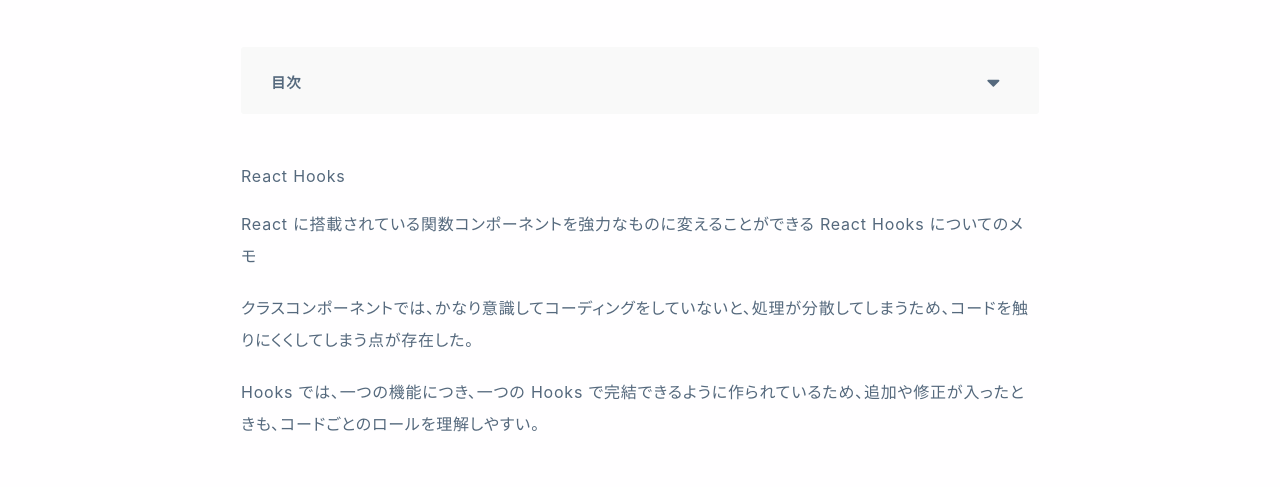
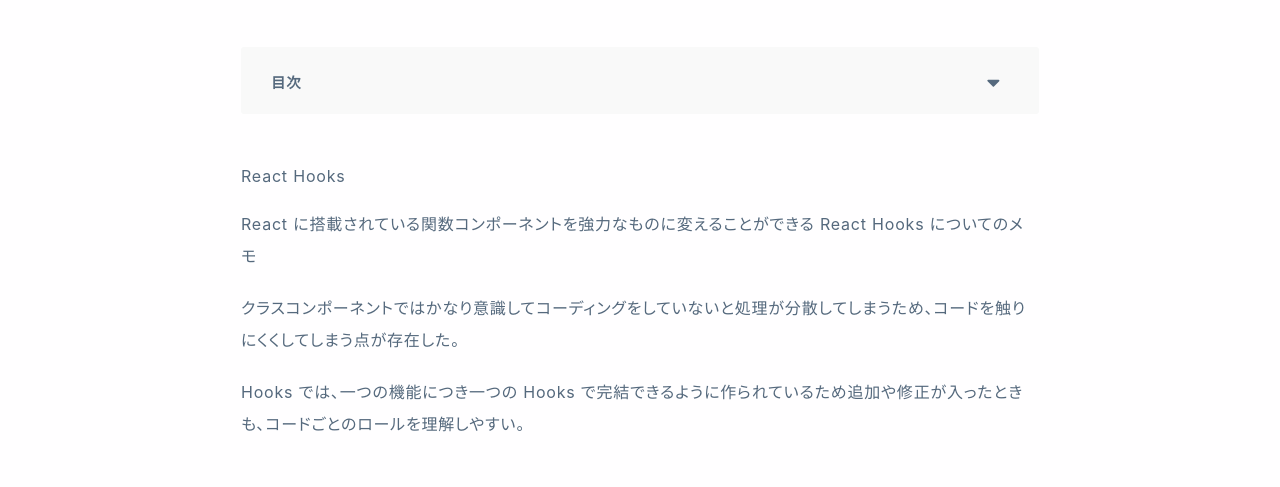
Before and after one commit to luminus-xd/gatsby-blog, a Gatsby site: page /react-hook/ in a window 1280 px wide. Shown: the part 278-765 px from the top of the page. Built offline with nearby package versions, Linux system fonts and the light colour scheme; Gatsby itself is replaced by a stand-in of ours; some packages are replaced by stand-ins of ours.

Commit message:
記事の修正

````diff
--- a/blog/2020/3/react-hook.md
+++ b/blog/2020/3/react-hook.md
@@ -13,9 +13,9 @@
 
 React に搭載されている関数コンポーネントを強力なものに変えることができる React Hooks についてのメモ
 
-クラスコンポーネントでは、かなり意識してコーディングをしていないと、処理が分散してしまうため、コードを触りにくくしてしまう点が存在した。
+クラスコンポーネントではかなり意識してコーディングをしていないと処理が分散してしまうため、コードを触りにくくしてしまう点が存在した。
 
-Hooks では、一つの機能につき、一つの Hooks で完結できるように作られているため、追加や修正が入ったときも、コードごとのロールを理解しやすい。
+Hooks では、一つの機能につき一つの Hooks で完結できるように作られているため追加や修正が入ったときも、コードごとのロールを理解しやすい。
 
 ## Hooks の種類
 
@@ -84,7 +84,7 @@
 
 React.createContext の戻り値を受け取る Hooks
 
-MyContext.Provider が更新された場合に、このフックはその MyContext に渡された値を使って、再度レンダーを発生させる。
+MyContext.Provider が更新された場合に、このフックはその MyContext に渡された値を使って再度レンダーを発生させる。
 
 ```tsx:title=サンプル
 const themes = {
````
